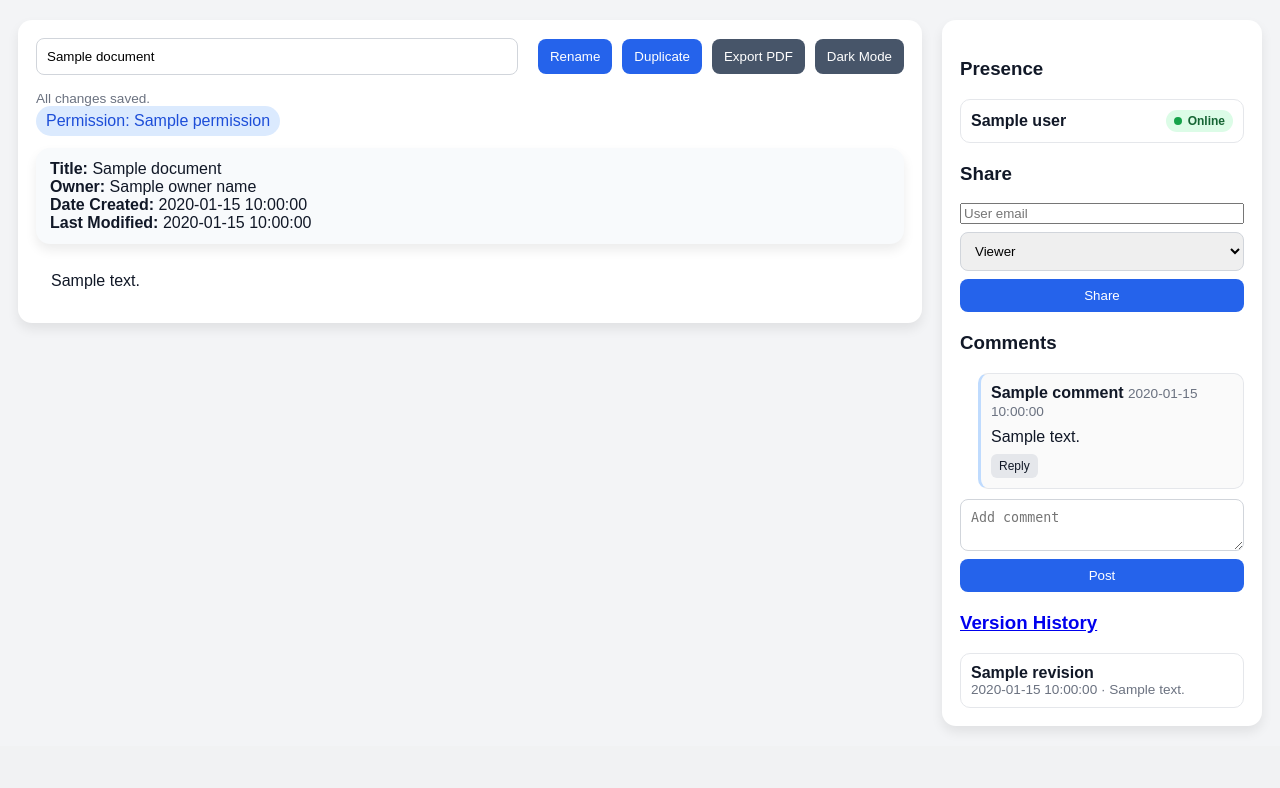
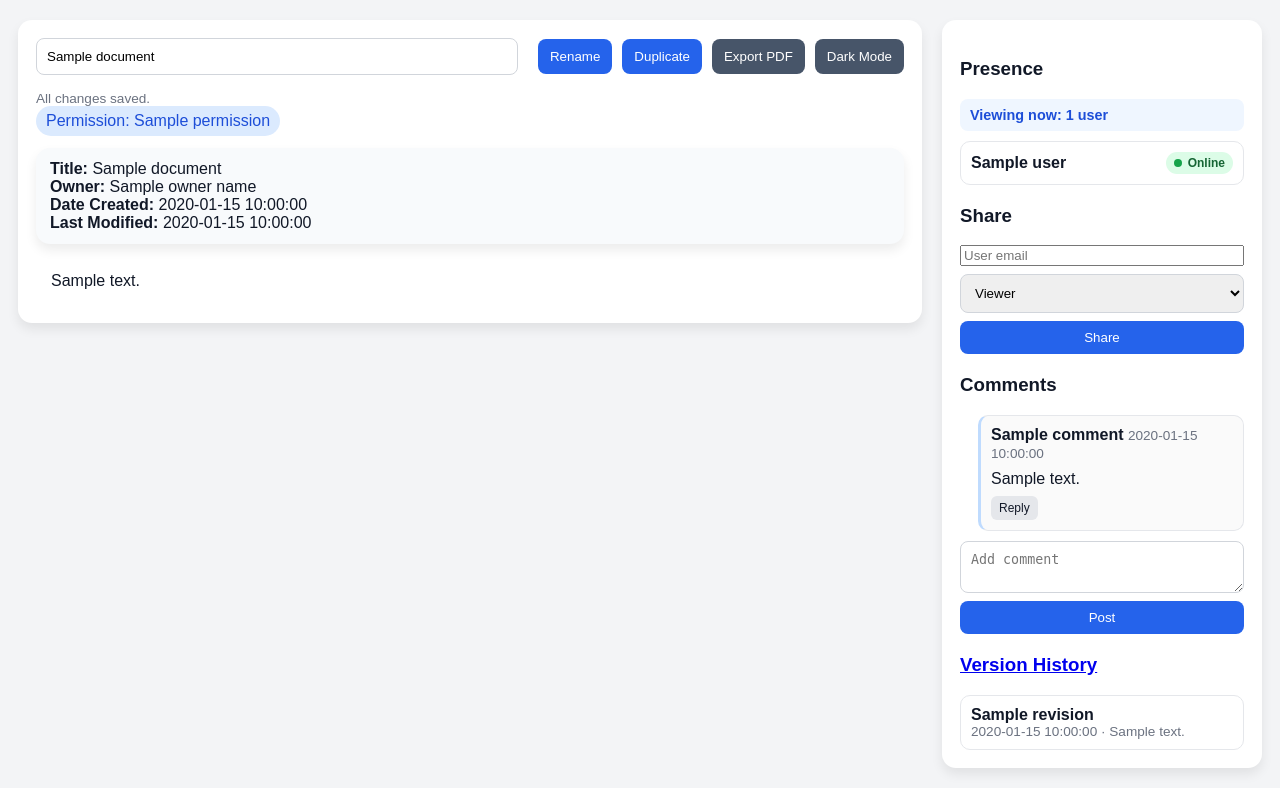
Before and after one commit to bekeleezra995-colud/syncwrite-collab-editor, a Flask app: template templates/editor.html in a window 1280 px wide. Shown: the part 54-842 px from the top of the page. Before the commit the page ends 782 px from the top, so only its background shows below. Run offline with Flask 3, Linux system fonts and the light colour scheme; the template is opened without the code that fills it: most values are stand-ins (such as "Sample title", 1, 10 or a date in 2020); some libraries are stand-ins or nearby versions.

Commit message:
add presence summary to document view and update user status display

```diff
--- a/app.py
+++ b/app.py
@@ -536,7 +536,18 @@ def document_detail(document_id):
     revisions = conn.execute('SELECT r.*, u.name AS editor_name FROM revisions r JOIN users u ON u.id = r.created_by WHERE r.document_id = ? ORDER BY r.created_at DESC', (document_id,)).fetchall()
     conn.execute('UPDATE documents SET last_opened_at = CURRENT_TIMESTAMP WHERE id = ?', (document_id,))
     conn.commit(); conn.close()
-    return render_template('editor.html', document=doc, permission=permission, comments=comments, revisions=revisions, current_user=user, active_users=get_presence_for_document(document_id), owner_name=owner['name'] if owner else 'Unknown')
+
+    active_users = get_presence_for_document(document_id)
+    if not any(str(entry['user_id']) == str(user['id']) for entry in active_users):
+        active_users.insert(0, {
+            'user_id': user['id'],
+            'name': user['name'],
+            'cursor': None,
+            'typing': False,
+            'status': 'online',
+        })
+
+    return render_template('editor.html', document=doc, permission=permission, comments=comments, revisions=revisions, current_user=user, active_users=active_users, owner_name=owner['name'] if owner else 'Unknown')
 
 
 @app.route('/documents/<int:document_id>/rename', methods=['POST'])
@@ -713,7 +724,7 @@ def handle_join_document(payload):
     room = f'document_{document_id}'
     join_room(room)
     update_presence(document_id, user['id'], user['name'], request.sid)
-    emit('presence_update', {'users': get_presence_for_document(document_id)}, room=room)
+    emit('presence_update', {'users': get_presence_for_document(document_id)}, room=room, include_self=True)
     doc = get_document(document_id)
     if doc:
         emit('document_state', {'title': doc['title'], 'content': doc['content']})
--- a/templates/editor.html
+++ b/templates/editor.html
@@ -51,6 +51,7 @@
     .presence-row { display:flex; justify-content:space-between; align-items:center; gap:8px; }
     .presence-badge { display:inline-flex; align-items:center; gap:6px; background:#dcfce7; color:#166534; border-radius:999px; padding:4px 8px; font-size:.75rem; font-weight:bold; }
     .presence-dot { width:8px; height:8px; border-radius:50%; background:#16a34a; display:inline-block; }
+    .presence-summary { display:flex; justify-content:space-between; align-items:center; gap:8px; margin-bottom:10px; padding:8px 10px; border-radius:8px; background:#eff6ff; color:#1d4ed8; font-size:.9rem; font-weight:600; }
     textarea, select { width:100%; box-sizing:border-box; padding:10px; border:1px solid #d1d5db; border-radius:8px; }
     .btn { background:#2563eb; color:white; border:none; border-radius:8px; padding:9px 12px; cursor:pointer; }
     .muted { color:#6b7280; font-size:.85rem; }
@@ -155,12 +156,13 @@
     <aside class="panel sidebar-panel" id="sidebarPanel">
       <div class="section">
         <h3>Presence</h3>
+        <div id="presenceSummary" class="presence-summary">Viewing now: {{ active_users|length }} user{% if active_users|length != 1 %}s{% endif %}</div>
         <div id="presenceList" class="presence-list">
           {% for user in active_users %}
           <div class="presence-item">
             <div class="presence-row">
               <strong>{{ user['name'] }}</strong>
-              <span class="presence-badge"><span class="presence-dot"></span>Online</span>
+              <span class="presence-badge"><span class="presence-dot"></span>{% if user['user_id'] == current_user['id'] %}You are online{% else %}Online{% endif %}</span>
             </div>
           </div>
           {% endfor %}
@@ -338,11 +340,22 @@
 
     socket.on('presence_update', function(data) {
       const list = document.getElementById('presenceList');
+      const summary = document.getElementById('presenceSummary');
       list.innerHTML = '';
       if (!data.users || !data.users.length) {
         list.innerHTML = '<div class="presence-item"><div class="muted">No users currently viewing this document.</div></div>';
+        if (summary) {
+          summary.textContent = 'Viewing now: 0 users';
+        }
         return;
       }
+
+      const userCount = data.users.length;
+      const viewerLabel = userCount === 1 ? 'viewer' : 'viewers';
+      if (summary) {
+        summary.textContent = 'Viewing now: ' + userCount + ' ' + viewerLabel;
+      }
+
       data.users.forEach(function(user) {
         const item = document.createElement('div');
         item.className = 'presence-item';
```
Also changed, not shown: tests/test_auth_security.py (+15 -0 lines).
